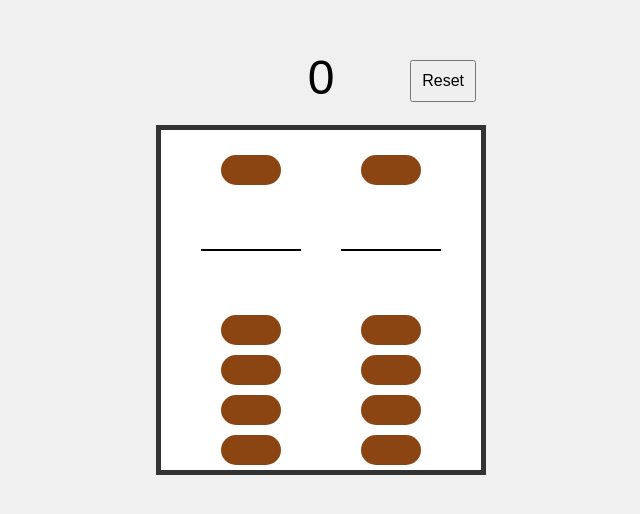
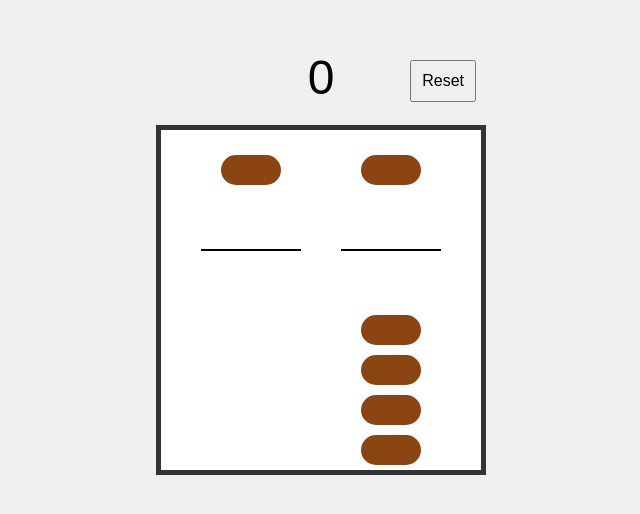
Before and after one commit to MarienneShupe/soroban, a plain HTML site: page index.html in a window 1280 px wide. Shown: the part 128-642 px from the top of the page, without its empty margins (319-959 px from the left). Drawn offline with Linux system fonts and the light colour scheme.

Commit message:
Update index.html

```diff
--- a/index.html
+++ b/index.html
@@ -14,10 +14,6 @@
             <div class="rod" id="tens-rod">
                 <div class="bead heaven-bead" data-value="5"></div>
                 <div class="bar"></div>
-                <div class="bead earth-bead" data-value="1"></div>
-                <div class="bead earth-bead" data-value="1"></div>
-                <div class="bead earth-bead" data-value="1"></div>
-                <div class="bead earth-bead" data-value="1"></div>
             </div>
             <div class="rod" id="ones-rod">
                 <div class="bead heaven-bead" data-value="5"></div>
```
